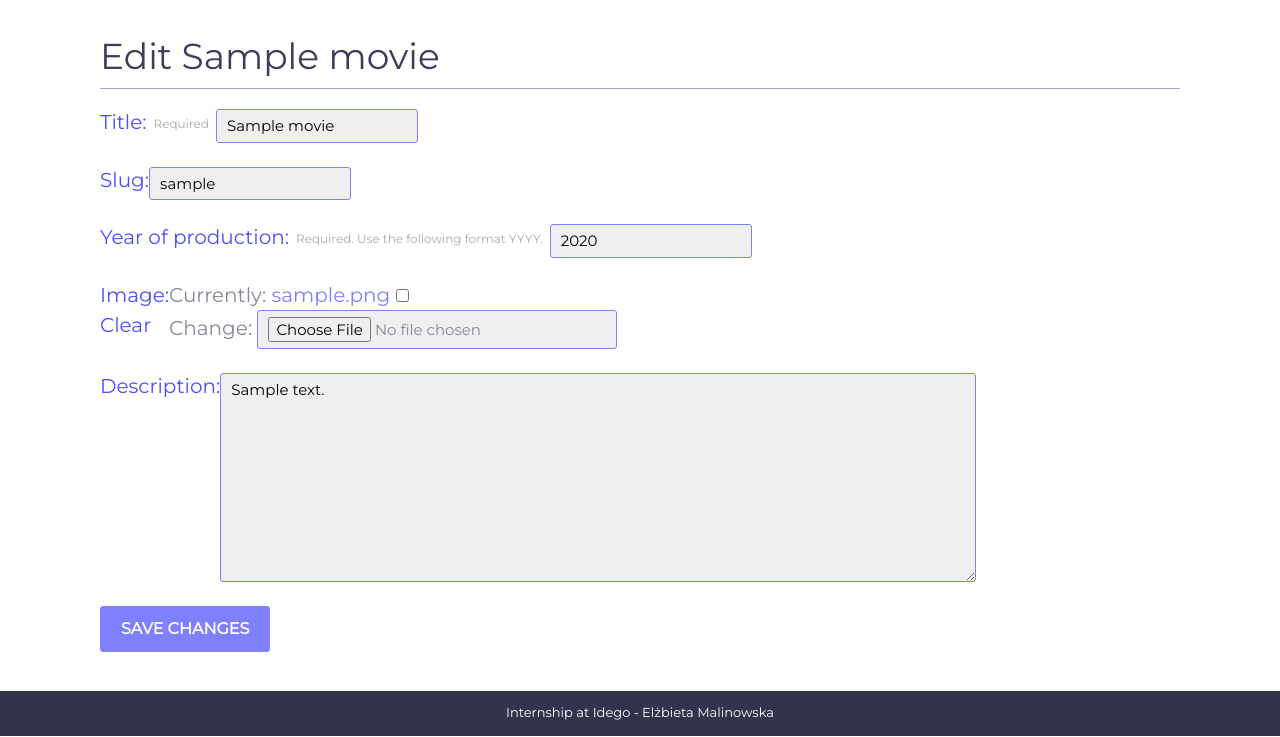
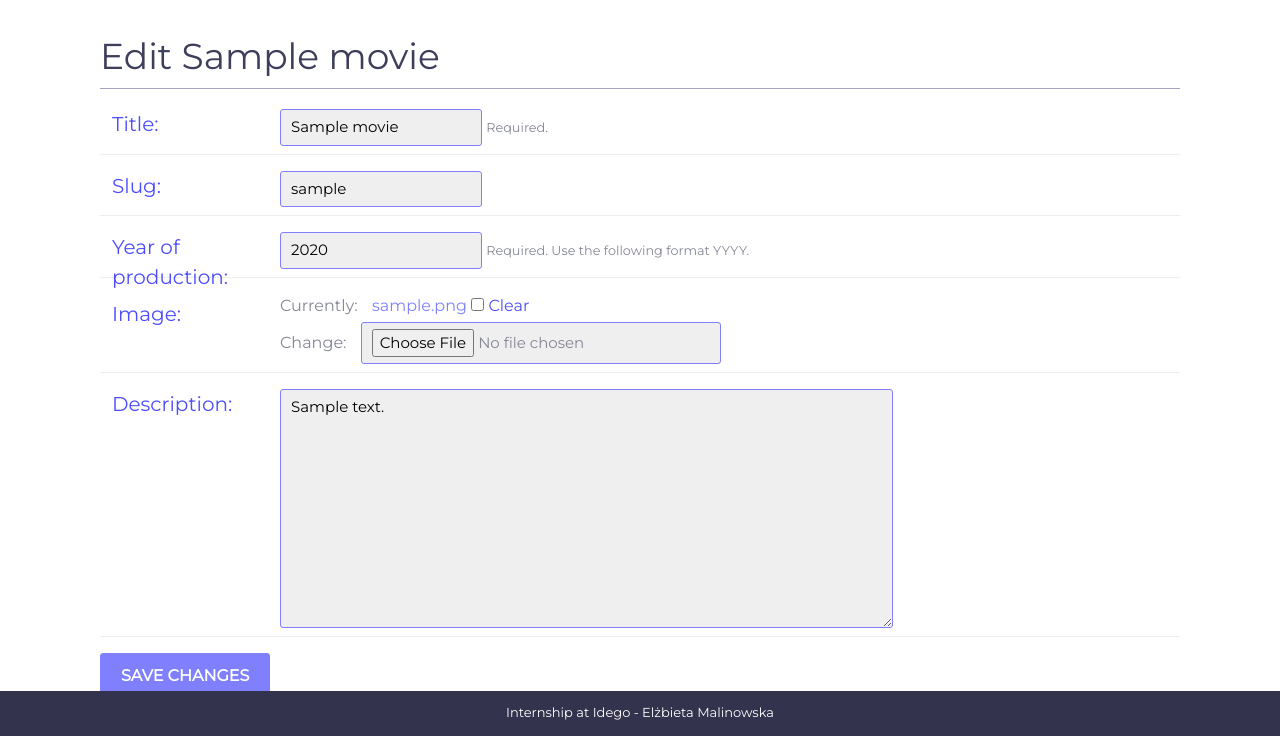
Before and after one commit to elzbietamal95/movies_app, a Django app: a page that uses movies/templates/movies/movie_edit.html in a window 1280 px wide. Shown: the part 64-801 px from the top of the page. Run offline with Django 3.2, Linux system fonts and the light colour scheme; tables that the repository leaves empty hold one stand-in row (values such as "Sample post"); parts of the project's set-up code (start-up, migrations or seed data) failed here and were passed over; some libraries are stand-ins or nearby versions.

Commit message:
Template for edit movie customized.

```diff
--- a/movies/models.py
+++ b/movies/models.py
@@ -27,7 +27,7 @@ class Actor(models.Model):
 
 
 class Movie(models.Model):
-    title = models.CharField(max_length=200, help_text='Required')
+    title = models.CharField(max_length=200, help_text='Required.')
     slug = models.SlugField(blank=True, max_length=200, unique=True)
     year_of_production = models.PositiveIntegerField(
         validators=[year_validator],
--- a/movies/templates/movies/movie_edit.html
+++ b/movies/templates/movies/movie_edit.html
@@ -9,7 +9,42 @@
     <div class="edit-movie-form">
         <form action="{% url 'movies:movie-edit' movie.slug %}" method="post" enctype="multipart/form-data">
             {% csrf_token %}
-            {{ form.as_p }}
+            <div class="form-group">
+                <label for id="id_title" class="col-sm-2 col-form-label">Title:</label>
+                <div class="col-sm-10">
+                    {{ form.title }}
+                    <small class="text-muted">
+                        {{ form.title.help_text }}
+                    </small>
+                </div>
+            </div>
+            <div class="form-group">
+                <label for id="id_slug" class="col-sm-2 col-form-label">Slug:</label>
+                <div class="col-sm-10">
+                    {{ form.slug }}
+                </div>
+            </div>
+            <div class="form-group">
+                <label for id="id_year_of_production" class="col-sm-2 col-form-label">Year of production:</label>
+                <div class="col-sm-10">
+                    {{ form.year_of_production }}
+                    <small class="text-muted">
+                        {{ form.year_of_production.help_text }}
+                    </small>
+                </div>
+            </div>
+            <div class="form-group">
+                <label for id="id_image" class="col-sm-2 col-form-label">Image:</label>
+                <div class="col-sm-10">
+                    {{ form.image }}
+                </div>
+            </div>
+            <div class="form-group">
+                <label for id="id_short_description" class="col-sm-2 col-form-label">Description:</label>
+                <div class="col-sm-10">
+                    {{ form.short_description }}
+                </div>
+            </div>
             <input type="submit" value="Save changes">
         </form>
     </div>
--- a/static/css/base.css
+++ b/static/css/base.css
@@ -140,6 +140,24 @@ input, textarea {
     float: left;
 }
 
+div.form-group label {
+    font-size: 20px;
+    padding-top: 0;
+}
+
+div.col-sm-10 a, input#id_image {
+    margin-left: 10px;
+}
+
+div.col-sm-10 label {
+    float: none;
+    font-size: 16px;
+}
+
+.form-group {
+    border-bottom: 1px solid #eee;
+}
+
 input[type=submit], a.button, a.warning, a.danger, a.danger, form.delete-user button {
     font-weight: bold;
     background: #8080ff;
@@ -229,7 +247,7 @@ a.danger, form.delete-user button {
     font-family: 'Montserrat', sans-serif;
 }
 
-a.warning:hover, a.danger:hover, form.delete-user button:hover, button.btn.btn-danger:hover, button.btn.btn-secondary:hover{
+a.warning:hover, a.danger:hover, form.delete-user button:hover, button.btn.btn-danger:hover, button.btn.btn-secondary:hover, a.btn.btn-primary:hover {
     color: #333333;
 }
 
@@ -331,7 +349,7 @@ button.btn.btn-danger {
     text-transform: uppercase;
 }
 
-button.btn.btn-primary {
+a.btn.btn-primary, button.btn.btn-primary {
     font-weight: bold;
     background: #8080ff;
     text-transform: uppercase;
@@ -380,7 +398,11 @@ div.btn-sm.btn-danger.btn-circle {
     width: 250px;
 }
 
-.movie-card-options button {
+.movie-card-options button, .movie-card-options a {
     font-size: 18px;
     width: 100px;
 }
+
+input#image-clear_id {
+    float: none;
+}
```
